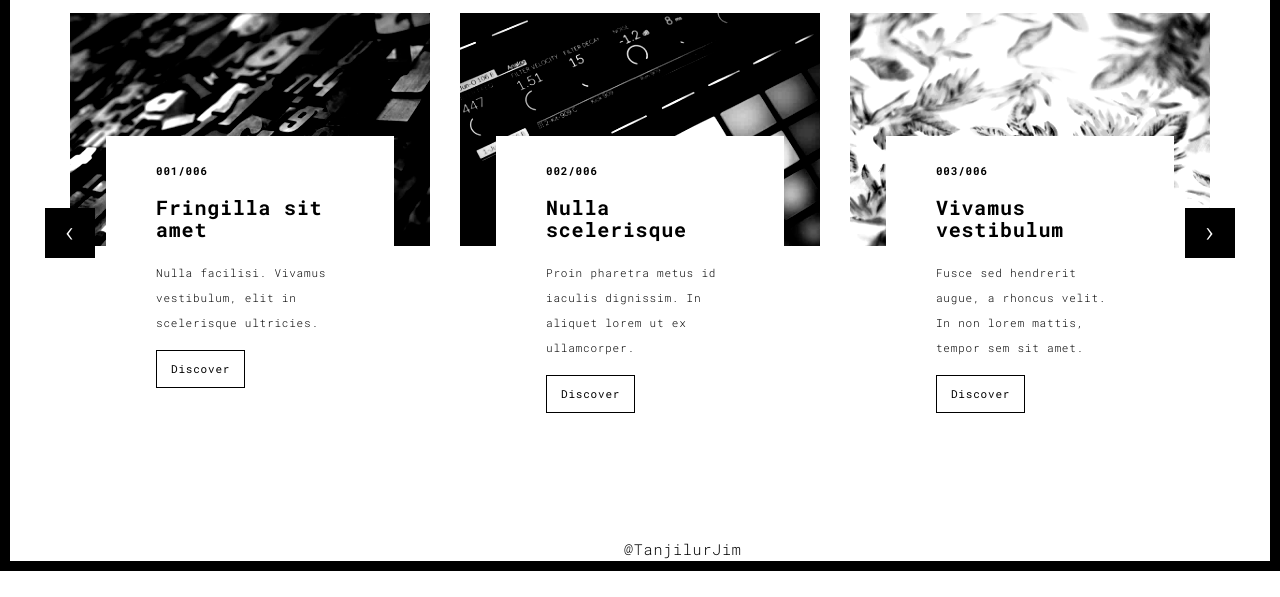
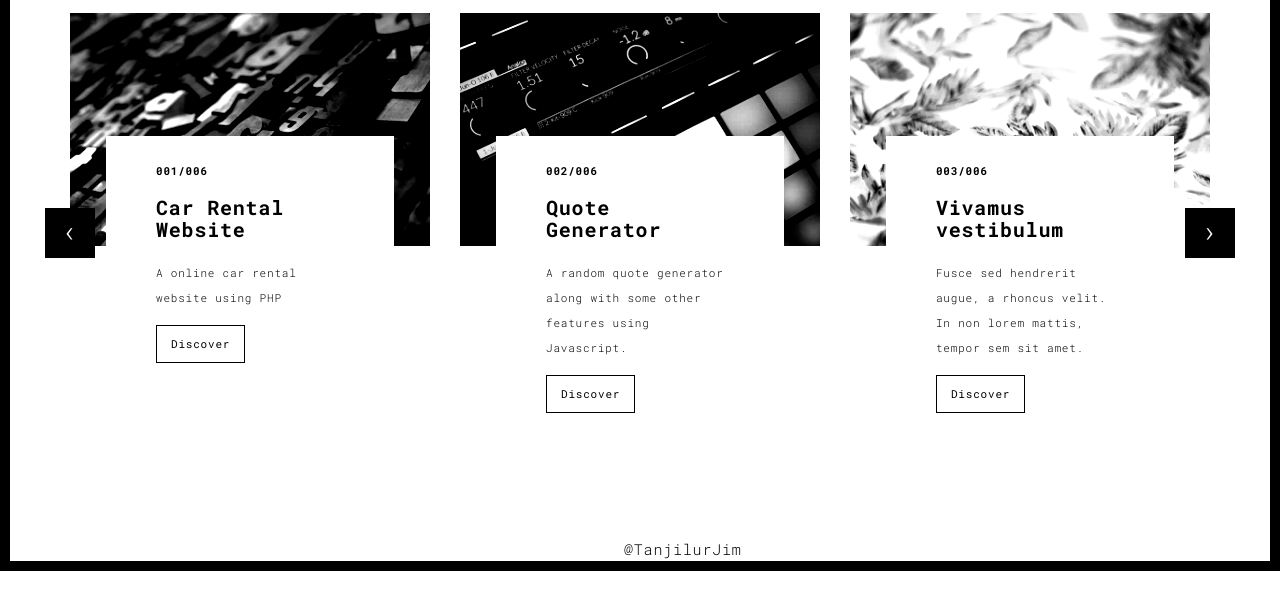
Before and after one commit to TanjilurJim/portfo, a Flask app: template templates/works.html in a window 1280 px wide. Shown: the part 229-826 px from the top of the page. Run offline with Flask 3, Linux system fonts and the light colour scheme; the template is opened without the code that fills it, so the values that code supplies are empty; some web fonts are replaced.

Commit message:
Update works.html

```diff
--- a/templates/works.html
+++ b/templates/works.html
@@ -76,8 +76,8 @@
                       </a>
                       <div class="card-container card-container-lg">
                         <h4>001/006</h4>
-                        <h3>Fringilla sit amet</h3>
-                        <p>Nulla facilisi. Vivamus vestibulum, elit in scelerisque ultricies.</p>
+                        <h3>Car Rental Website</h3>
+                        <p>A online car rental website using PHP </p>
                         <a href="./work.html" title="" class="btn btn-default">Discover</a>
                       </div>
                     </div>
@@ -87,8 +87,8 @@
                       </a>
                       <div class="card-container card-container-lg">
                         <h4>002/006</h4>
-                        <h3>Nulla scelerisque</h3>
-                        <p>Proin pharetra metus id iaculis dignissim. In aliquet lorem ut ex ullamcorper.</p>
+                        <h3>Quote Generator</h3>
+                        <p>A random quote generator along with some other features using Javascript.</p>
                         <a href="./work.html" title="" class="btn btn-default">Discover</a>
                       </div>
                     </div>
```
